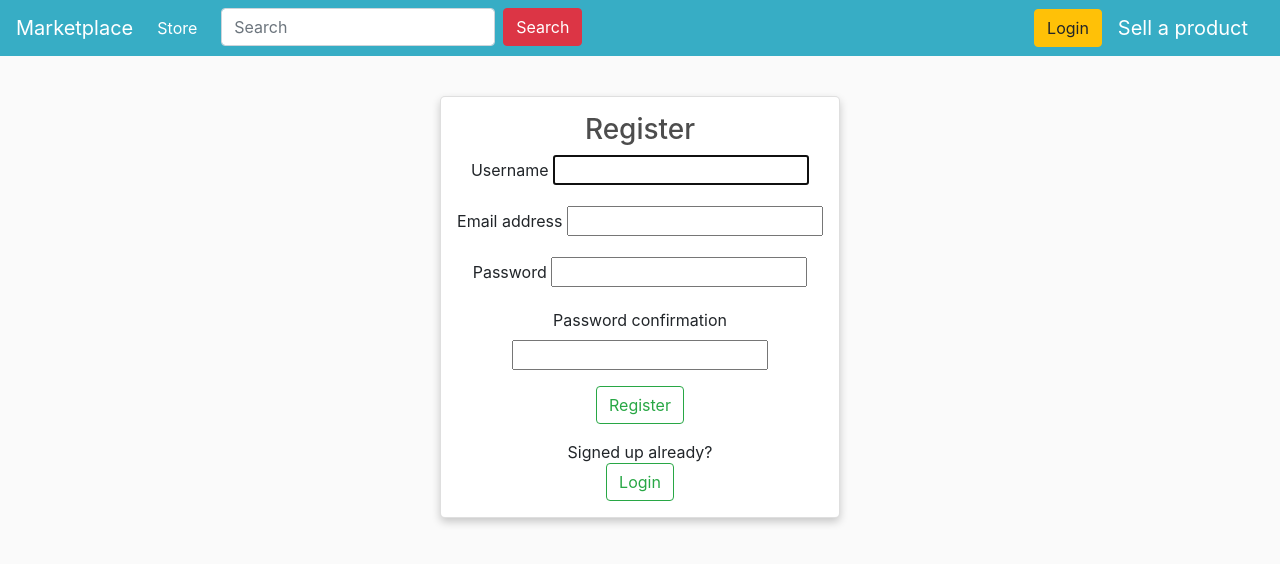
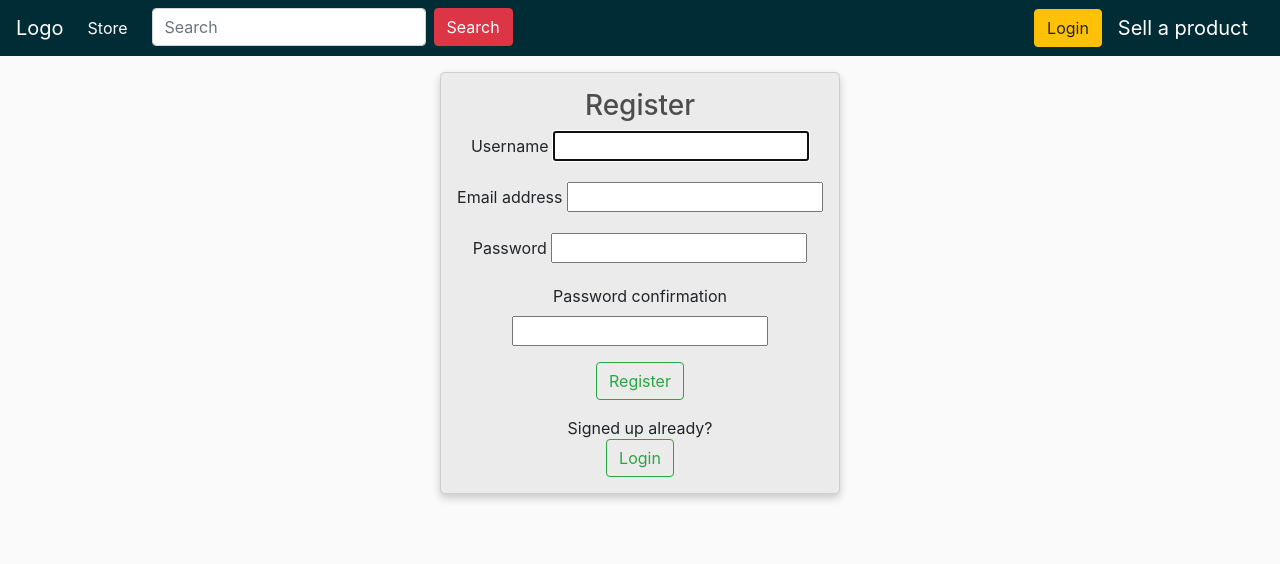
Before and after one commit to RajenRanjithkumar/ecommerce, a Django app: page /register/ in a window 1280 px wide. Shown: the top 564 px of the page. Run offline with Django 4.2, Linux system fonts and the light colour scheme; some libraries are stand-ins or nearby versions.

Commit message:
Fixed the nav bar

```diff
--- a/ecommerce/static/css/main.css
+++ b/ecommerce/static/css/main.css
@@ -43,7 +43,7 @@ h1,h2,h3,h4,h5,h6{
 }
 
 .bg-dark{
-	background-color: #0098b6c7!important;
+	background-color: #002c35!important;
 }
 
 #cart-icon{
@@ -128,7 +128,7 @@ h1,h2,h3,h4,h5,h6{
 
 .card {
 
-
+	background-color: rgb(235, 235, 235);
 	width: 25rem;
 	margin: auto;
 	box-shadow: 0 4px 8px 0 rgba(0,0,0,0.2);
@@ -146,6 +146,7 @@ h1,h2,h3,h4,h5,h6{
 
   .add_product {
 
+	background-color: rgb(235, 235, 235);
 	height: fit-content;
 	width: 25rem;
 	padding: 2rem;
--- a/ecommerce/store/templates/store/main.html
+++ b/ecommerce/store/templates/store/main.html
@@ -14,6 +14,8 @@
     <script type="text/javascript">
 
       var user = '{{request.user}}'
+
+
 
 
       function getToken(name) {
@@ -69,8 +71,8 @@
 </head>
 <body>
 
-    <nav class="navbar navbar-expand-lg navbar-dark bg-dark">
-        <a class="navbar-brand" href="{% url 'store' %}">Marketplace</a>
+    <nav class="navbar sticky-top navbar-expand-lg navbar-dark bg-dark">
+        <a class="navbar-brand" href="{% url 'store' %}">Logo</a>
         <button class="navbar-toggler" type="button" data-toggle="collapse" data-target="#navbarSupportedContent" aria-controls="navbarSupportedContent" aria-expanded="false" aria-label="Toggle navigation">
           <span class="navbar-toggler-icon"></span>
         </button>
@@ -163,7 +165,7 @@
 
     <div class="container">
 
-        <br>
+
         {% block content %}
 
         {% endblock content %}
```
Also changed, not shown: ecommerce/db.sqlite3.
